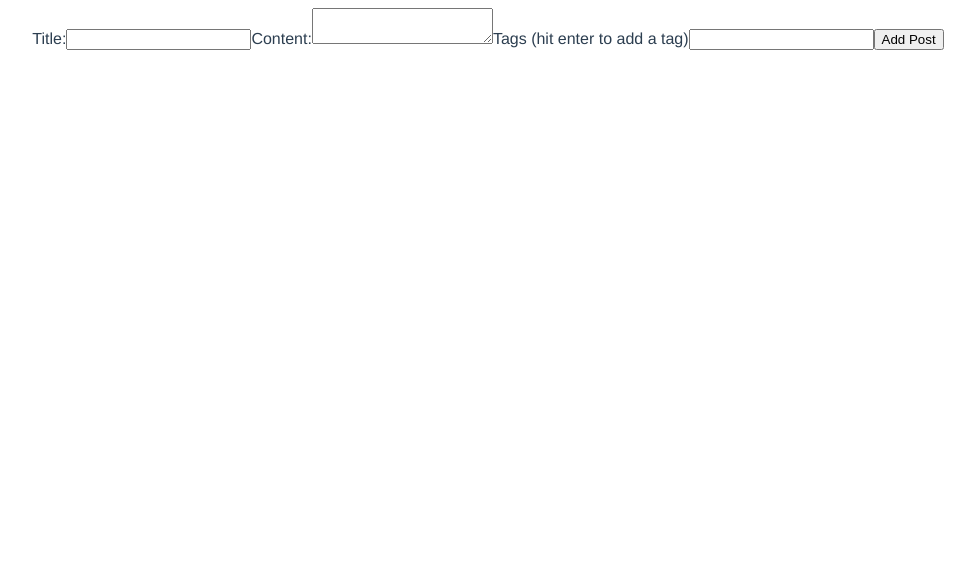
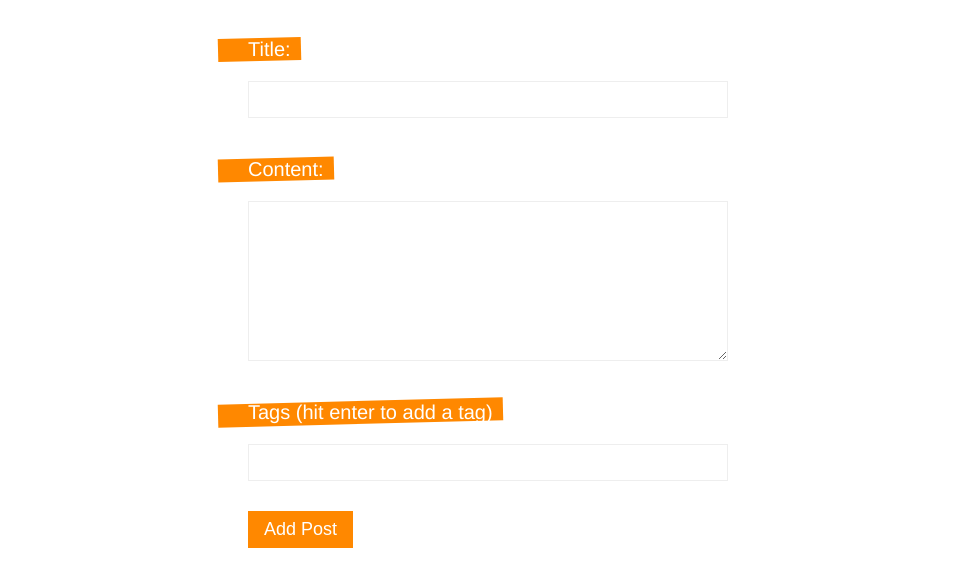
Before and after one commit to sezohessen/VueBlog, a Vue app: page /create in a window 1280 px wide. Shown: the top 586 px of the page, without its empty margins (152-1127 px from the left). Built offline with nearby package versions, Linux system fonts and the light colour scheme.

Commit message:
Creating web form

```diff
--- a/src/views/Create.vue
+++ b/src/views/Create.vue
@@ -2,33 +2,93 @@
   <div class="create">
     <form action="">
       <label>Title:</label>
-          <input v-model="title" type="text" required>
+      <input v-model="title" type="text" required />
       <label>Content:</label>
       <textarea v-model="body" required></textarea>
       <label>Tags (hit enter to add a tag)</label>
-          <input
-          v-model="tag"
-          type="text"
-          @keydown.enter.prevent=""
-          >
+      <input v-model="tag" type="text" @keydown.enter.prevent="handelKeyDown" />
+      <div v-for="tag in tags" :key="tag" class="pill">
+        #{{ tag }}
+      </div>
       <button type="submit">Add Post</button>
     </form>
   </div>
 </template>
 
 <script>
-import { ref } from '@vue/reactivity'
+import { ref } from "@vue/reactivity";
 export default {
-    setup(){
-        const title = ref('')
-        const body = ref('')
-        const tag = ref('')
-        const tags = ref([])
-        return {title,body,tag}
+  setup() {
+    const title = ref("");
+    const body = ref("");
+    const tag = ref("");
+    const tags = ref([]);
+    const handelKeyDown = () => {
+      if (!tags.value.includes(tag.value)) {
+        tag.value = tag.value.replace("/s/", ""); //Remove white space
+        tags.value.push(tag.value);
       }
-}
+      tag.value = ''
+    };
+    return { title, body, tag, handelKeyDown,tags };
+  },
+};
 </script>
 
 <style>
-
+form {
+    max-width: 480px;
+    margin: 0 auto;
+    text-align: left;
+  }
+  input, textarea {
+    display: block;
+    margin: 10px 0;
+    width: 100%;
+    box-sizing: border-box;
+    padding: 10px;
+    border: 1px solid #eee;
+  }
+  textarea {
+    height: 160px;
+  }
+  label {
+    display: inline-block;
+    margin-top: 30px;
+    position: relative;
+    font-size: 20px;
+    color: white;
+    margin-bottom: 10px;
+  }
+  label::before {
+    content: "";
+    display: block;
+    width: 100%;
+    height: 100%;
+    background: #ff8800;
+    position: absolute;
+    z-index: -1;
+    padding-right: 40px;
+    left: -30px;
+    transform: rotateZ(-1.5deg);
+  }
+  button {
+    display: block;
+    margin-top: 30px;
+    background: #ff8800;
+    color: white;
+    border: none;
+    padding: 8px 16px;
+    font-size: 18px;
+    cursor: pointer;
+  }
+  .pill {
+    display: inline-block;
+    margin: 10px 10px 0 0;
+    color: #444;
+    background: #ddd;
+    padding: 8px;
+    border-radius: 20px;
+    font-size: 14px;
+  }
 </style>
```
Lines whose indentation alone changed are shown as unchanged.
